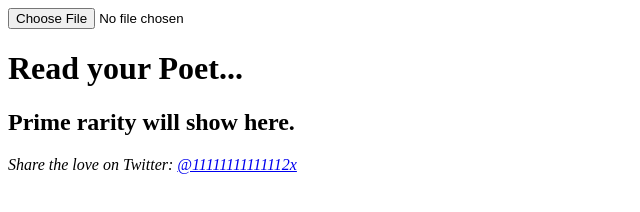
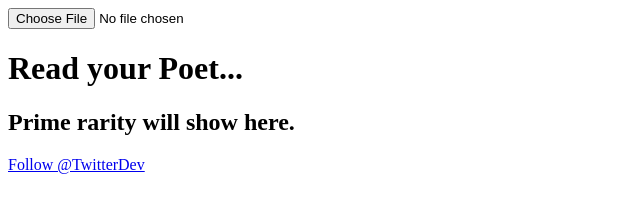
Before and after one commit to alostpoet/poet-decoder, a plain HTML site: page index.html in a window 1280 px wide. Shown: the whole page, without its empty margins (0-640 px from the left). Drawn offline with Linux system fonts and the light colour scheme.

Commit message:
Added the follow button

```diff
--- a/index.html
+++ b/index.html
@@ -12,7 +12,8 @@
 <h1 id="result">Read your Poet...</h1>
 <h2 id="prime">Prime rarity will show here.</h2>
 
-<em>Share the love on Twitter: <a href="https://twitter.com/@11111111111112x">@11111111111112x</a></em>
+<a href="https://twitter.com/TwitterDev?ref_src=twsrc%5Etfw" class="twitter-follow-button" data-show-count="false">Follow @TwitterDev</a><script async src="https://platform.twitter.com/widgets.js" charset="utf-8"></script>
+
 <script>
     let input = document.querySelector('input[type=file]');
 
```
